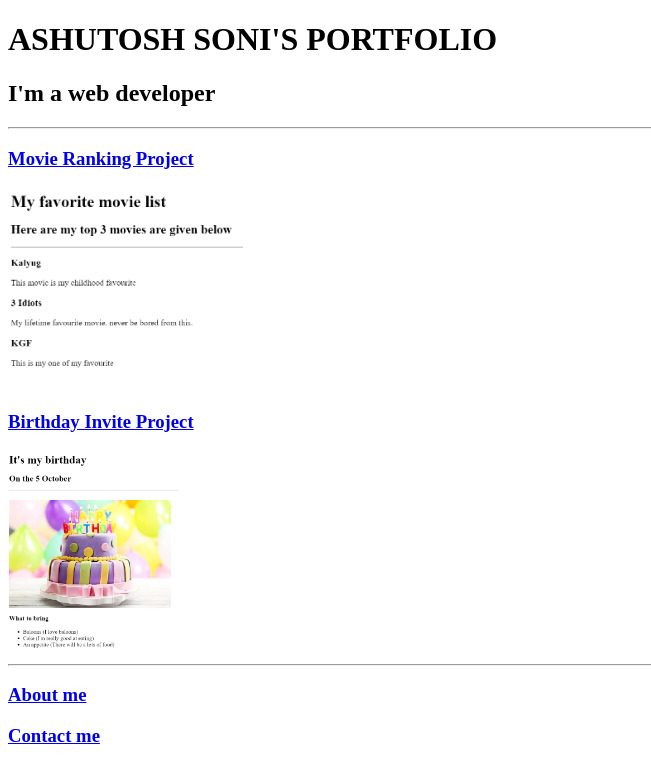
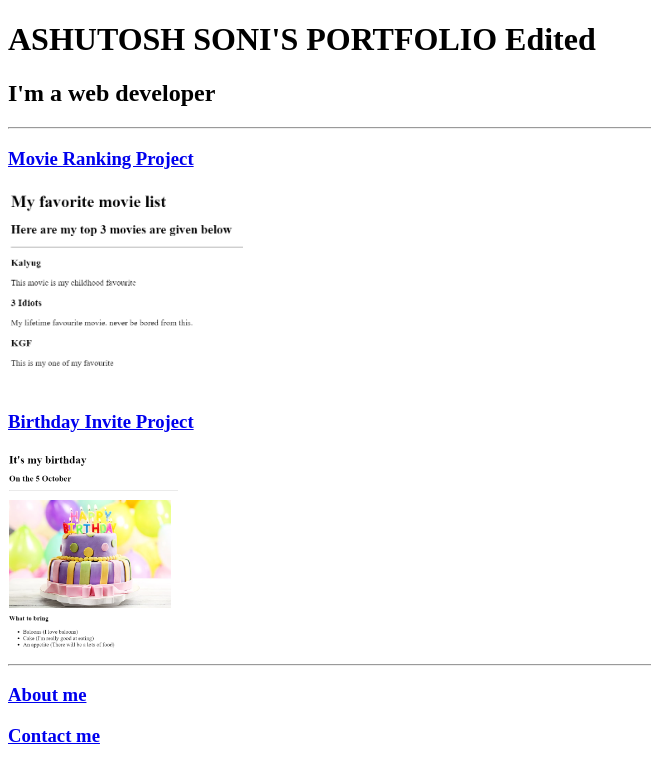
Before and after one commit to ASHUTOSHSONI007/html-Portfolio, a plain HTML site: page index.html in a window 1280 px wide. Shown: the whole page, without its empty margins (0-651 px from the left). Drawn offline with Linux system fonts and the light colour scheme.

Commit message:
index.html

```diff
--- a/index.html
+++ b/index.html
@@ -5,7 +5,7 @@
     <title>Portfolio Website</title>
 </head>
 <body>
-    <h1>ASHUTOSH SONI'S PORTFOLIO</h1>
+    <h1>ASHUTOSH SONI'S PORTFOLIO Edited</h1>
     <h2>I'm a web developer</h2>
     <hr />
 
```
